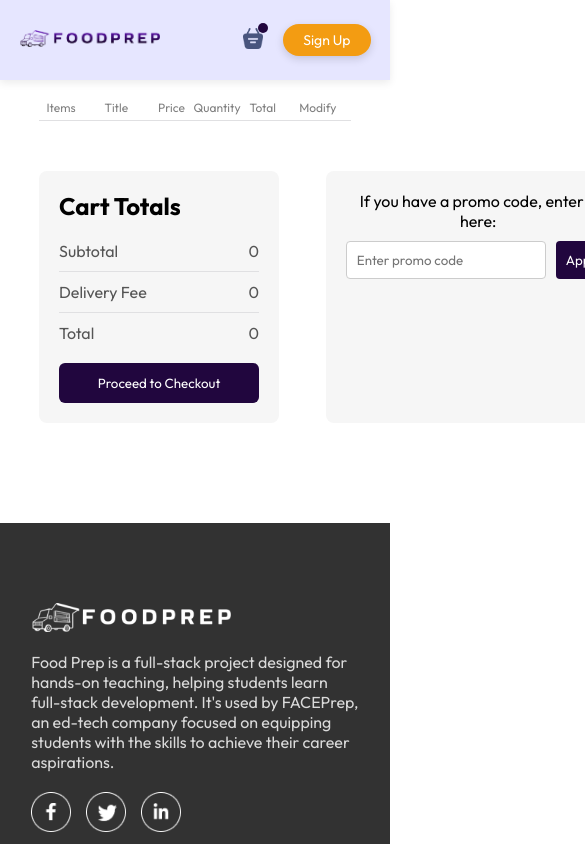
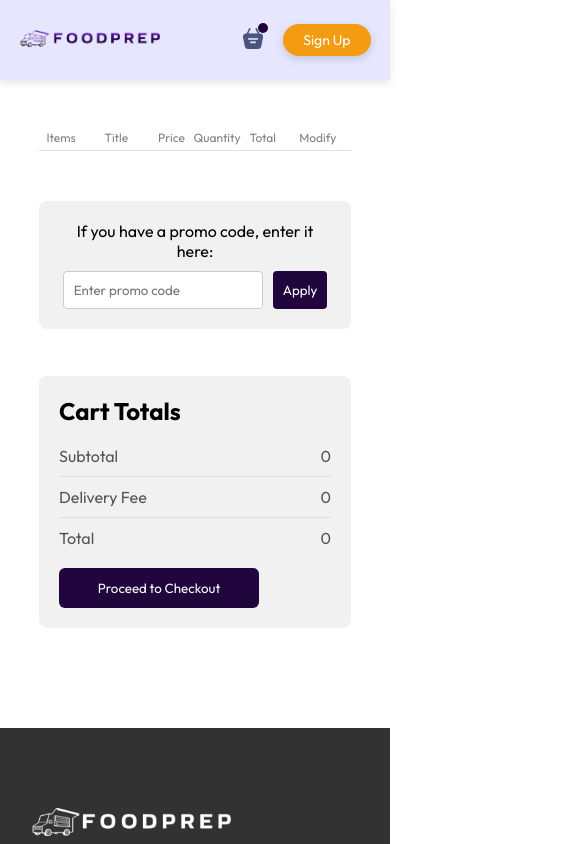
Before and after one commit to Amashriaz1103/Foodzie, a React (Vite) app in the folder UserFrontEnd/: page /cart in a window 390 px wide. Shown: the top 844 px of the page, 585 px wide, since content can reach past the window. Built offline with nearby package versions, Linux system fonts and the light colour scheme.

Commit message:
cart complete

```diff
--- a/UserFrontEnd/src/components/Navbar/Navbar.css
+++ b/UserFrontEnd/src/components/Navbar/Navbar.css
@@ -6,7 +6,7 @@
     justify-content: space-between;
     align-items: center;
     background: #e6e6ff;
-    box-shadow: 0px 3px 8px rgba(0, 0, 0, 0.08);
+    box-shadow: 0px 3px 8px rgba(0, 0, 0, 0.1);
     position: fixed;
     top: 0;
     left: 0;
--- a/UserFrontEnd/src/screens/Cart/Cart.css
+++ b/UserFrontEnd/src/screens/Cart/Cart.css
@@ -1,5 +1,5 @@
 .cart {
-    margin-top: 100px;
+    margin-top: 130px;
 }
 
 .cart-items-title {
@@ -60,7 +60,7 @@
     gap: 20px;
     padding: 20px;
     border-radius: 8px;
-    background-color: #f6f6f6;
+    background-color: #f1f1f1;
 }
 
 .cart-total-details {
@@ -88,7 +88,7 @@
     text-align: center;
     padding: 20px;
     border-radius: 8px;
-    background-color: #f6f6f6;
+    background-color: #f1f1f1;
 }
 
 .cart-promocode-input {
@@ -113,3 +113,12 @@
     cursor: pointer;
     border-radius: 4px;
 }
+
+@media(max-width:750px){
+    .cart-bottom{
+        flex-direction: column-reverse;
+    }
+    .cart-promocode{
+        justify-content: start;
+    }
+}
```
